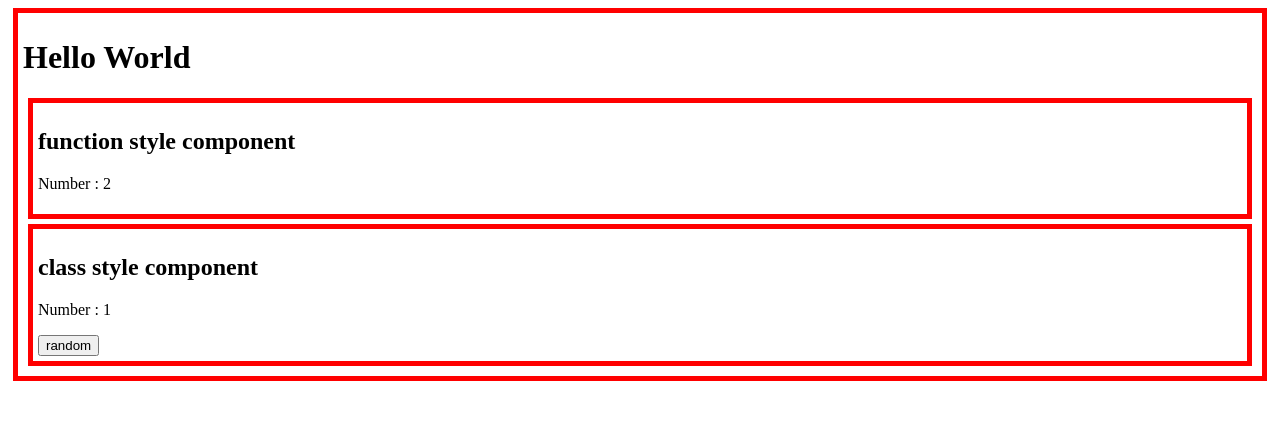
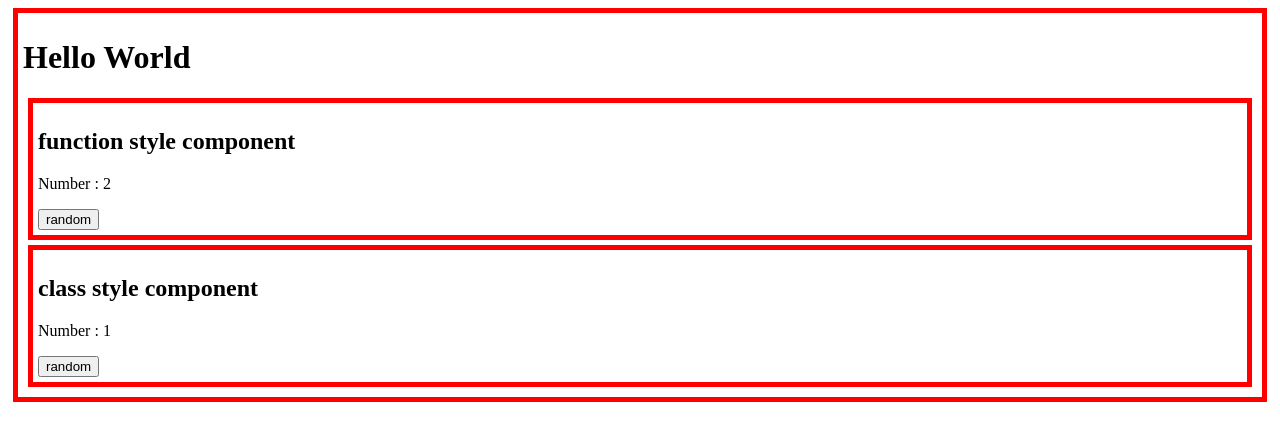
Before and after one commit to woongcheol/react-life-cycle-tutorial, a React (Create React App) app: page / in a window 1280 px wide. Shown: the top 440 px of the page. Built offline with nearby package versions, Linux system fonts and the light colour scheme.

Commit message:
feat: function 컴포넌트 useState 적용 및 업데이트 시, 리렌더링

```diff
--- a/src/App.js
+++ b/src/App.js
@@ -1,19 +1,30 @@
-import React from 'react';
+import React, { useState } from "react";
 import "./App.css";
 
 function App() {
-  return <div className="container">
-    <h1>Hello World</h1>
-    <FuncComp initNumber={2}></FuncComp>
-    <ClassComp initNumber={1}></ClassComp>
-  </div>;
+  return (
+    <div className="container">
+      <h1>Hello World</h1>
+      <FuncComp initNumber={2}></FuncComp>
+      <ClassComp initNumber={1}></ClassComp>
+    </div>
+  );
 }
 
 function FuncComp(props) {
-  return(
+  const [number, setNumber] = useState(props.initNumber);
+
+  return (
     <div className="container">
       <h2>function style component</h2>
-      <p>Number : {props.initNumber}</p>
+      <p>Number : {number}</p>
+      <input
+        type="button"
+        value="random"
+        onClick={function () {
+          setNumber(Math.random());
+        }}
+      ></input>
     </div>
   );
 }
@@ -21,8 +32,8 @@ function FuncComp(props) {
 class ClassComp extends React.Component {
   // state 초기화
   state = {
-    number:this.props.initNumber
-  }
+    number: this.props.initNumber,
+  };
 
   // state 업데이트 시 리렌더링
   render() {
@@ -30,13 +41,15 @@ class ClassComp extends React.Component {
       <div className="container">
         <h2>class style component</h2>
         <p>Number : {this.state.number}</p>
-        <input type="button" value="random" onClick={
-          function(){
-            this.setState({number:Math.random()})
-          }.bind(this)
-        }></input>
+        <input
+          type="button"
+          value="random"
+          onClick={function () {
+            this.setState({ number: Math.random() });
+          }.bind(this)}
+        ></input>
       </div>
-    )
+    );
   }
 }
 
```
